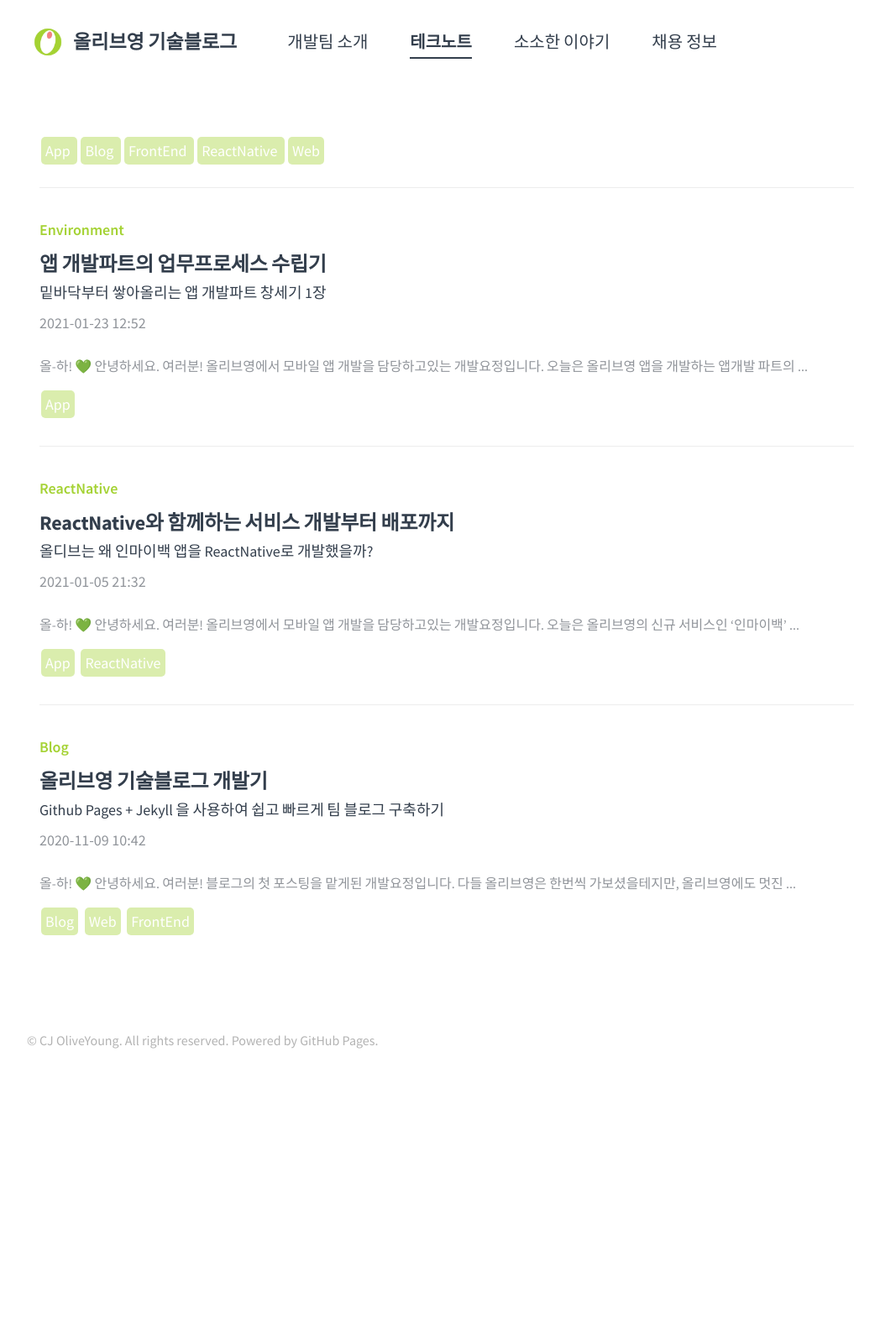
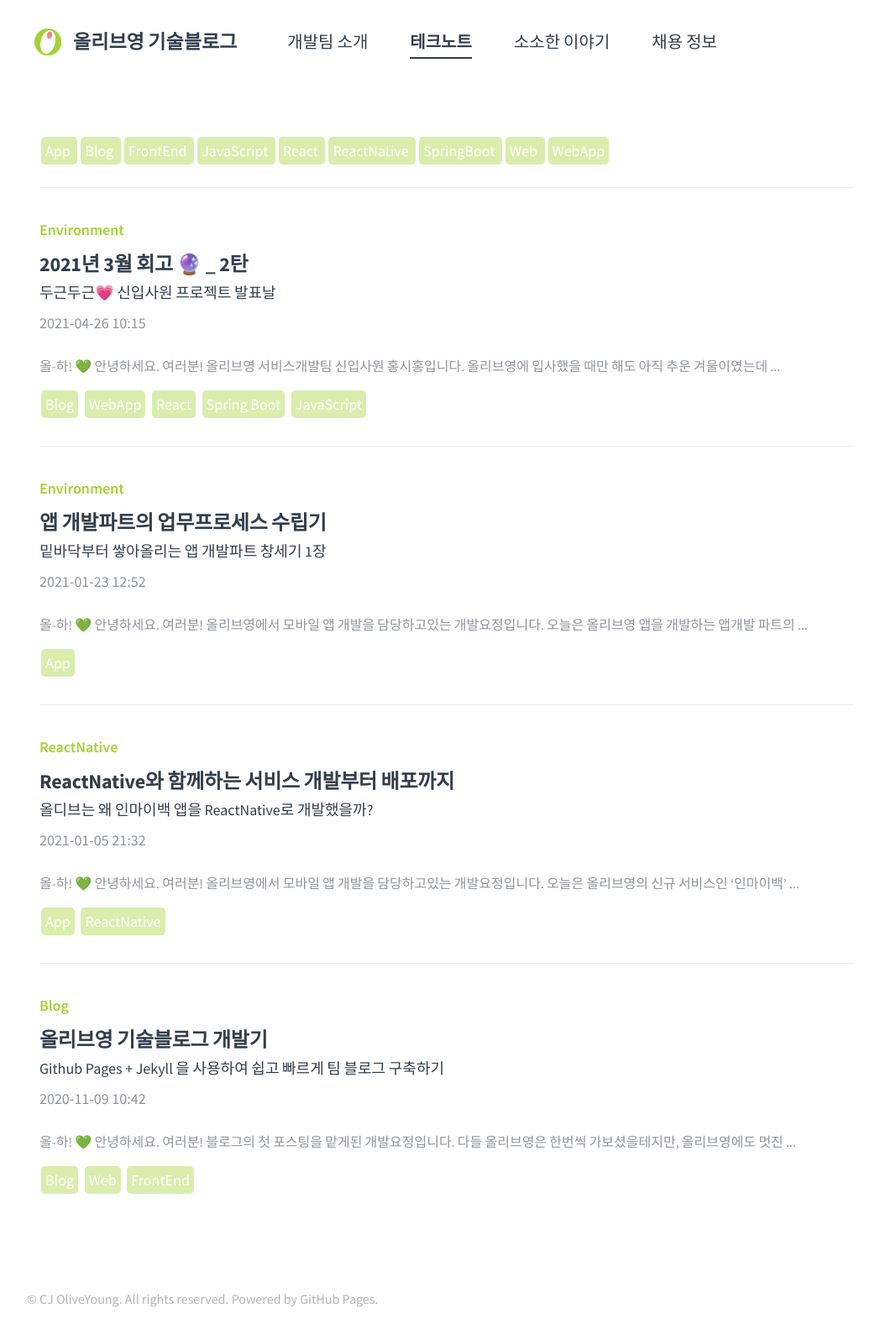
Before and after one commit to tedpark/oy-alldev.github.io, a Jekyll site: the page built from tech/index.md, in a window 1280 px wide. Shown: the whole page at 84% size, without its empty margins (108-1156 px from the left). Built offline with Jekyll 4.4.1, drawn with Linux system fonts in a browser that asks for light colours; before the commit the page ends 1281 px from its top, so only the background shows below that; part of the change alters nothing that is shown.

Commit message:
feature/리리뷰개발기(2) 포스트 작성

```diff
--- a/_includes/post-card.html
+++ b/_includes/post-card.html
@@ -1,7 +1,7 @@
 <td class="catalogue-item card">
   <a href="{{ page.url | prepend: site.baseurl }}" >
     <div class="img-wrap">
-      <img src="tech/{{page.date | date: "%y%m%d%H%M"}}/{{ page.header-img }}" class="catalogue-img"/>
+      <img src="tech/{{page.date | date: '%y%m%d%H%M'}}/{{ page.header-img }}" class="catalogue-img"/>
     </div>
     <div class="catalogue-info transition">
       <h1 class="catalogue-title">
--- /dev/null
+++ b/tech/2104261015/index.md
@@ -0,0 +1,81 @@
+---
+layout: post
+type: tech
+date: 2021-04-26 10:15
+category: Environment
+title: 2021년 3월 회고 🔮 _ 2탄
+subtitle: 두근두근💗 신입사원 프로젝트 발표날
+writer: 834837
+post-header: true
+header-img: img/about.jpeg
+hash-tag: [Blog, WebApp, React, Spring Boot, JavaScript]
+---
+
+> 올-하! 💚 안녕하세요. 여러분! 올리브영 서비스개발팀 신입사원 홍시홍입니다.
+올리브영에 입사했을 때만 해도 아직 추운 겨울이였는데 벌써 봄이 지나고 여름이 다가오고 있네요 🌱
+취준생 시절 올리브영 기술블로그를 염탐하며 꿈을 키우던 제가 이렇게 게시글을 올리게 되다니 너무 감격스럽습니다 🙊🙊
+그럼 앞서 의지수님이 작성하신 글에 이어 *S/W 개발 직무 후속 교육 프로젝트 경험* 2탄을 공유해보도록 하겠습니다!
+부족한 글 실력이지만 열심히 써내려가 볼께요 :)
+
+## 다시 쓰는 리뷰, Rereview ✍🏻
+먼저 저희가 한달동안 열심히 만든 웹 앱 리리뷰를 소개해드리겠습니다.
+
+<div style="display: flex; padding: 3px;">
+    <img src="img/01.jpeg" style="zoom:28%; display: inline;" />
+    <img src="img/02.jpeg" style="zoom:28%; display: inline;" />
+    <img src="img/03.jpeg" style="zoom:28%; display: inline;" />
+</div>
+
+리리뷰 앱은 다음과 같이 총 3개의 페이지로 구성되어 있습니다.
+
+#### 1. 리뷰 상세페이지
+상품을 구매한 고객 수, 리뷰를 작성한 고객 수, 리뷰 총 평점, 고객 선호타입 별 비율 등 리뷰정보를 한눈에 알아볼 수 있도록 별점과 도표 등을 활용하여 레이아웃을 구성했습니다.
+
+#### 2. 리뷰 리스트
+고객 닉네임, 선호 타입, 평점 뿐 만 아니라 리뷰 항목을 장점, 단점, 나만의 꿀팁 란으로 나누어 읽기 쉬운 리뷰를 만들었습니다.
+그리고 리리뷰를 작성했을 경우 바로 하단에 보일 수 있게 구성했습니다.
+
+#### 3. 리뷰 작성
+리뷰 작성 시 작성가능한 리뷰목록을 셀렉트 바를 통해 쉽게 접근할 수 있도록 했습니다.
+또한, 리리뷰를 작성할 시 상단에 이전 작성 항목을 불러옴으로써 리뷰작성에 편의성을 높였습니다.
+
+<br>
+
+> 아무래도 한달이라는 시간동안 기획부터 앱 제작까지 진행하다 보니 회원가입, 로그인, 마이페이지 등 여러 페이지부분이 빠져서
+완성도 높은 앱을 만들지 못했다는 점이 많이 아쉬웠습니다 😢
+
+
+<br>
+
+
+## 프로젝트 발표 🙋🏻‍♂️
+드디어 아기다리고기다리던 발표회 당일!! 여기저기서 저희를 보러오신다는 생각에 긴장반 설렘반,, 😳
+
+하지만 언제그랬냐는듯 프로페셔널한 모습으로 복스뮤직님이 멋지게 발표를 해주셨답니다 👏 👏
+
+<img src="img/05.jpeg" style="zoom:30%; display: inline;" />
+<img src="img/04.png" style="zoom:30%; display: inline;" />
+
+
+
+발표회 후에 서비스개발팀 팀원분들과 코드리뷰 시간을 보냈었는데요,
+저희 네명이 작성한 코드에 대해 다양한 피드백을 제공해주셨습니다.
+아직 다듬어지지 못한 저희의 개발새발 코드임에도 불구하고 적극적으로 리뷰해주셔서 부족한 부분을 채워나갈 수 있었답니다. 👩🏻‍💻🧑🏻‍💻‍👩🏻‍💻🧑🏻‍💻
+
+
+## 프로젝트를 마치며...
+
+
+>이번 리리뷰 앱 프로젝트를 하면서 가장 크게 와닿았던 부분은 'React 의 편리성' 이였습니다.
+학부시절 프론트엔드 작업을 주로 Java로 많이 했었는데요, 각 페이지 레이아웃을 구성할 때 마다 긴 코드를 작성해야 된다는 점이 저에게는 조금 번거롭게 느껴졌었습니다.
+> 하지만 이번 프로젝트를 통해 리액트라는 언어를 처음으로 접하게 됐고, 제가 필요한 부분의 컴포넌트만 골라 import해서 사용하면 된다는 점이 너무 신세계였습니다. 🌈
+
+>사실 처음에 어느정도 단위로 컴포넌트를 나눠야 할지 감이 잘 오지 않았습니다. 그래서 하나의 파일에 제가 맡은 부분의 페이지의 모든 코드들을 작성한 뒤 반복해서 사용되는 부분이 어디일까 고민하며 영역을 나눠봤어요. 그렇게 하나하나 컴포넌트로 빼다보니 나중에는 어느정도 감이 오더라구요 ! 혹시 리액트를 처음 접하는 분들이라면 저처럼 *bottom-up(상향식) 개발을 진행해보는 것도 컴포넌트에 익숙해 지는데 도움이 될거라고 생각합니다 ;)
+  *bottom-up : 계층 구조의 상층부에 있는 컴포넌트 부터 만드는 것
+
+>그리고 제가 와닿았던 리액트의 특징중 하나는 바로 단방향 데이터 바인딩 이였습니다. 부모 -> 자식으로서의 데이터 흐름인데요, 저는 이부분이 오히려 코드를 작성할 때 tree를 그리는 것처럼 머리속으로 정리할 수 있어서 좋았습니다! (데이터 조작이 불편하다고 단점으로 느끼는 분들도 있어요 ㅠ.ㅠ)
+이러한 특징들 외에도 virtual DOM을 활용해서 렌더링을 빠르게 할 수 있다는 점, 다양한 라이브러리 활용이 가능하다는 점 등등 리액트의 매력은 무궁무진하답니다 ✨
+
+>TMI 하나 알려드리자면, 저는 과거 프로젝트를 진행할때면 백엔드 극극 찬양론자였다는 사실,,  🙄 하지만 리리뷰 프로젝트를 통해 리액트의 매력에 푹 빠져 지금은 프론트엔드 개발자가 되기위해 하루하루 열심히 배우고 있답니다. (찡긋) 😉
+블로그를 작성하는 게 처음이라 너무 주저리주저리 떠들었던것같네요.. 다음에는 조금 더 글실력을 높여서 돌아오도록 하겠습니다!
+> 긴 글 읽어주셔서 감사합니다 :) 그럼 다음에 또 만나요 여러분 !!  👋 올-바~~! 💚
```
Also changed, not shown: tech/2104261015/img/01.jpeg (added), tech/2104261015/img/02.jpeg (added), tech/2104261015/img/03.jpeg (added), tech/2104261015/img/04.png (added), tech/2104261015/img/05.jpeg (added), tech/2104261015/img/about.jpeg (added).
